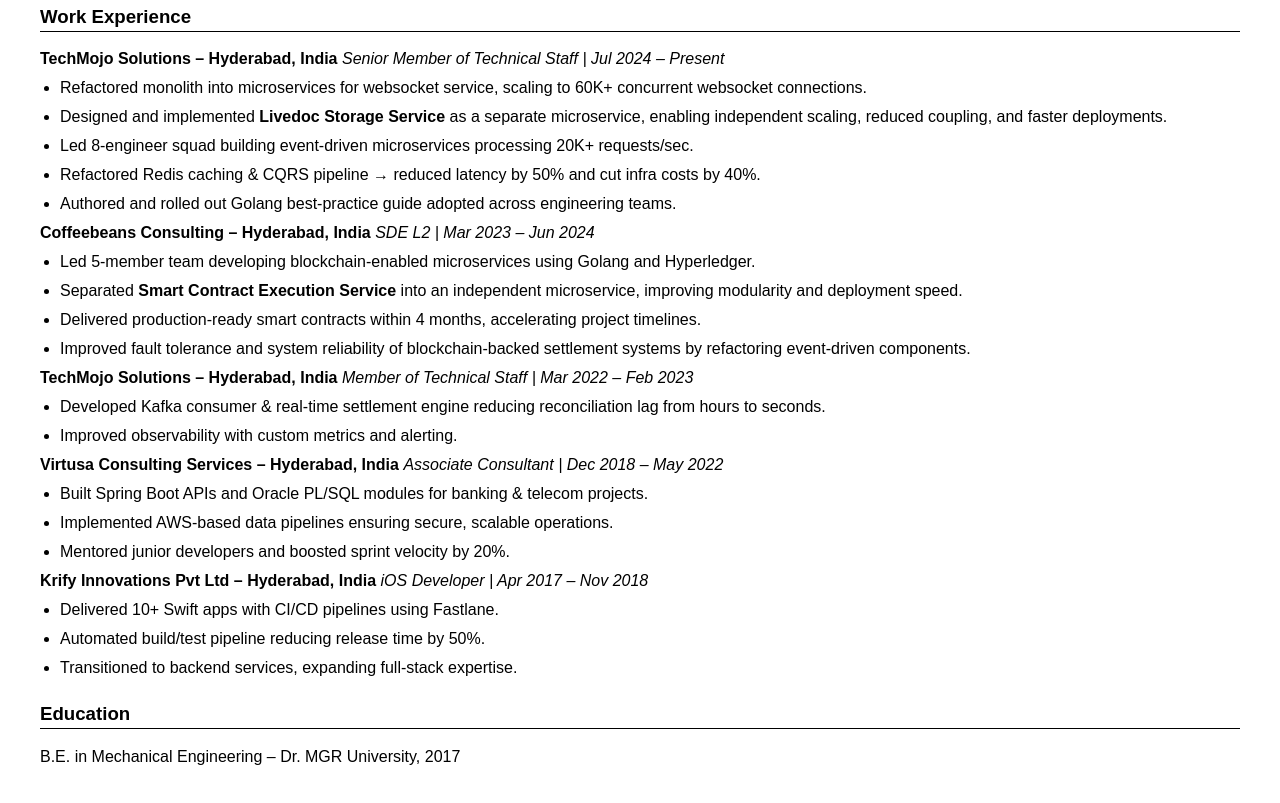
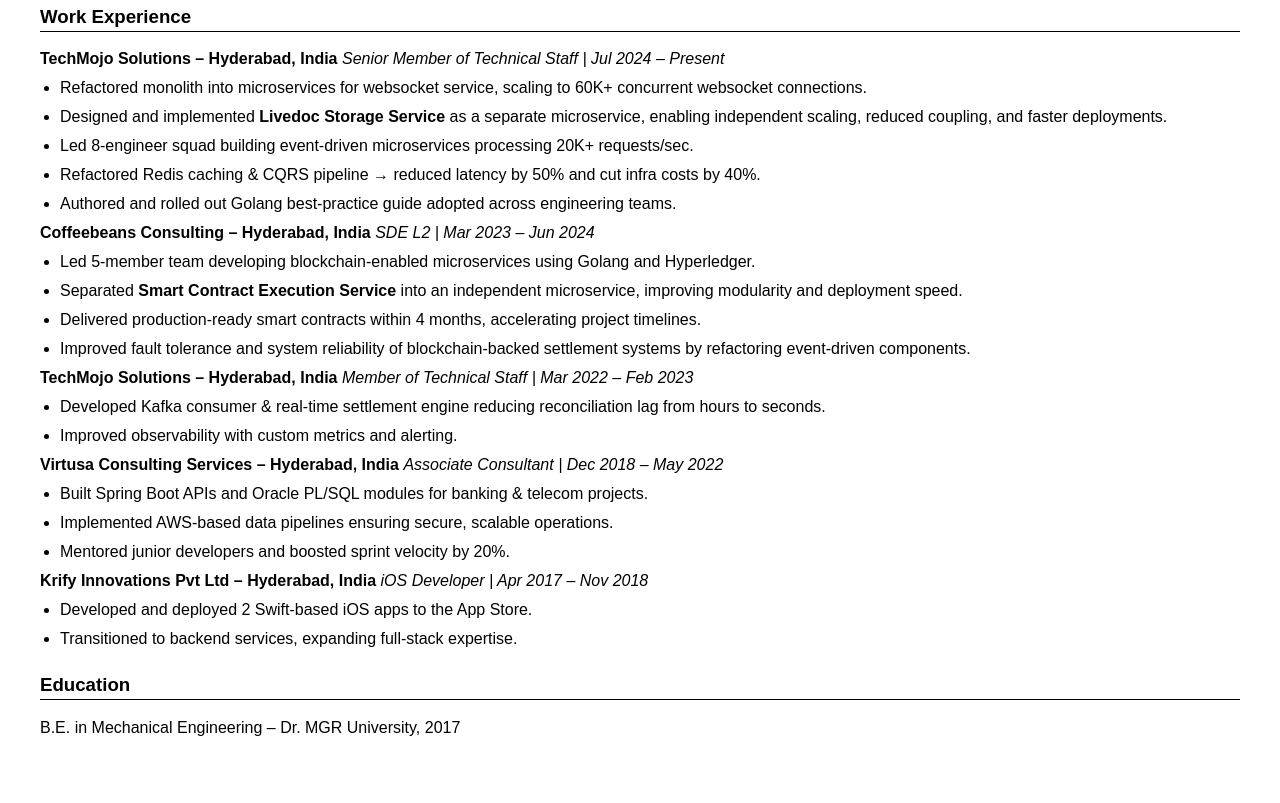
Before and after one commit to Bala-Nallamilli/portfolio, a plain HTML site: page index.html in a window 1280 px wide. Shown: the part 496-1299 px from the top of the page. After the commit the page ends 1276 px from the top, so only its background shows below. Drawn offline with Linux system fonts and the light colour scheme.

Commit message:
Update index.html

```diff
--- a/index.html
+++ b/index.html
@@ -89,8 +89,7 @@
   <p><strong>Krify Innovations Pvt Ltd – Hyderabad, India</strong>
   <em>iOS Developer | Apr 2017 – Nov 2018</em></p>
   <ul>
-    <li>Delivered 10+ Swift apps with CI/CD pipelines using Fastlane.</li>
-    <li>Automated build/test pipeline reducing release time by 50%.</li>
+    <li>Developed and deployed 2 Swift-based iOS apps to the App Store.</li>
     <li>Transitioned to backend services, expanding full-stack expertise.</li>
   </ul>
 
```
